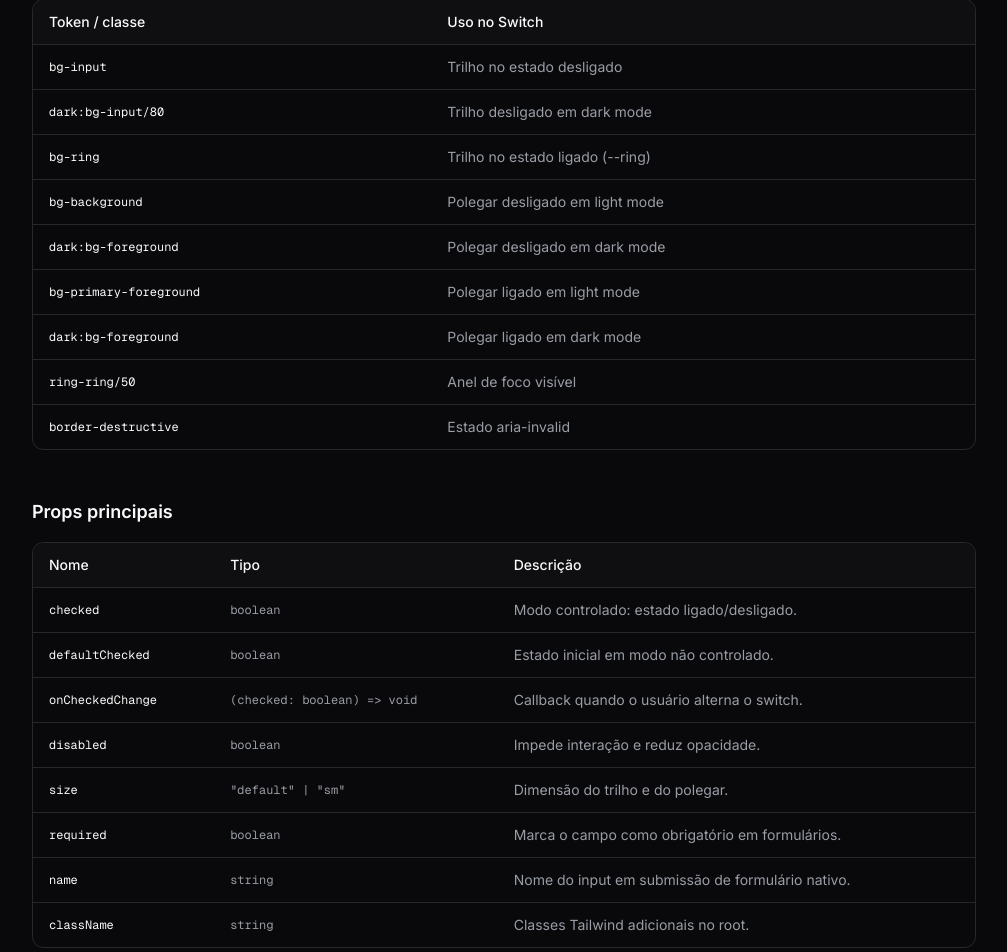
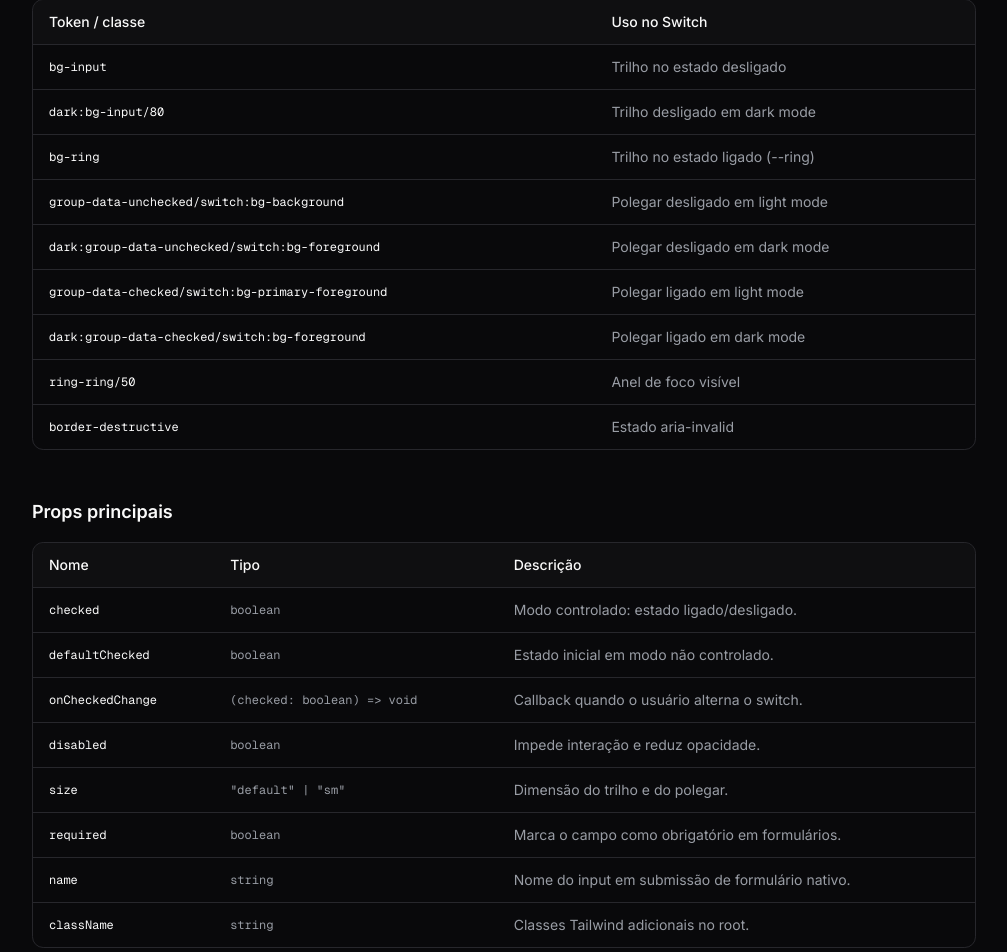
Before and after one commit to omarcosaps/finova, a Next.js app: page /styleguide/components/switch in a window 1280 px wide. Shown: the part 2488-3440 px from the top of the page, without its empty margins (264-1271 px from the left). Built offline with nearby package versions, Linux system fonts and the light colour scheme.

Commit message:
refactor: update Switch component styles for impro

```diff
--- a/app/styleguide/components/switch/page.tsx
+++ b/app/styleguide/components/switch/page.tsx
@@ -422,19 +422,19 @@ export default function SwitchShowcasePage() {
                 <td className="px-4 py-3 text-muted-foreground">Trilho no estado ligado (--ring)</td>
               </tr>
               <tr>
-                <td className="px-4 py-3 font-mono text-xs text-foreground">bg-background</td>
+                <td className="px-4 py-3 font-mono text-xs text-foreground">group-data-unchecked/switch:bg-background</td>
                 <td className="px-4 py-3 text-muted-foreground">Polegar desligado em light mode</td>
               </tr>
               <tr>
-                <td className="px-4 py-3 font-mono text-xs text-foreground">dark:bg-foreground</td>
+                <td className="px-4 py-3 font-mono text-xs text-foreground">dark:group-data-unchecked/switch:bg-foreground</td>
                 <td className="px-4 py-3 text-muted-foreground">Polegar desligado em dark mode</td>
               </tr>
               <tr>
-                <td className="px-4 py-3 font-mono text-xs text-foreground">bg-primary-foreground</td>
+                <td className="px-4 py-3 font-mono text-xs text-foreground">group-data-checked/switch:bg-primary-foreground</td>
                 <td className="px-4 py-3 text-muted-foreground">Polegar ligado em light mode</td>
               </tr>
               <tr>
-                <td className="px-4 py-3 font-mono text-xs text-foreground">dark:bg-foreground</td>
+                <td className="px-4 py-3 font-mono text-xs text-foreground">dark:group-data-checked/switch:bg-foreground</td>
                 <td className="px-4 py-3 text-muted-foreground">Polegar ligado em dark mode</td>
               </tr>
               <tr>
--- a/components/ui/switch.tsx
+++ b/components/ui/switch.tsx
@@ -24,7 +24,7 @@ function Switch({
     >
       <SwitchPrimitive.Thumb
         data-slot="switch-thumb"
-        className="pointer-events-none block rounded-full ring-0 transition-transform group-data-[size=default]/switch:size-4 group-data-[size=sm]/switch:size-3 group-data-[size=default]/switch:data-checked:translate-x-[calc(100%-2px)] group-data-[size=sm]/switch:data-checked:translate-x-[calc(100%-2px)] group-data-[size=default]/switch:data-unchecked:translate-x-0 group-data-[size=sm]/switch:data-unchecked:translate-x-0 data-unchecked:bg-background dark:data-unchecked:bg-foreground data-checked:bg-primary-foreground dark:data-checked:bg-foreground"
+        className="pointer-events-none block rounded-full ring-0 transition-transform group-data-[size=default]/switch:size-4 group-data-[size=sm]/switch:size-3 group-data-[size=default]/switch:data-checked:translate-x-[calc(100%-2px)] group-data-[size=sm]/switch:data-checked:translate-x-[calc(100%-2px)] group-data-[size=default]/switch:data-unchecked:translate-x-0 group-data-[size=sm]/switch:data-unchecked:translate-x-0 group-data-unchecked/switch:bg-background dark:group-data-unchecked/switch:bg-foreground group-data-checked/switch:bg-primary-foreground dark:group-data-checked/switch:bg-foreground"
       />
     </SwitchPrimitive.Root>
   )
```
